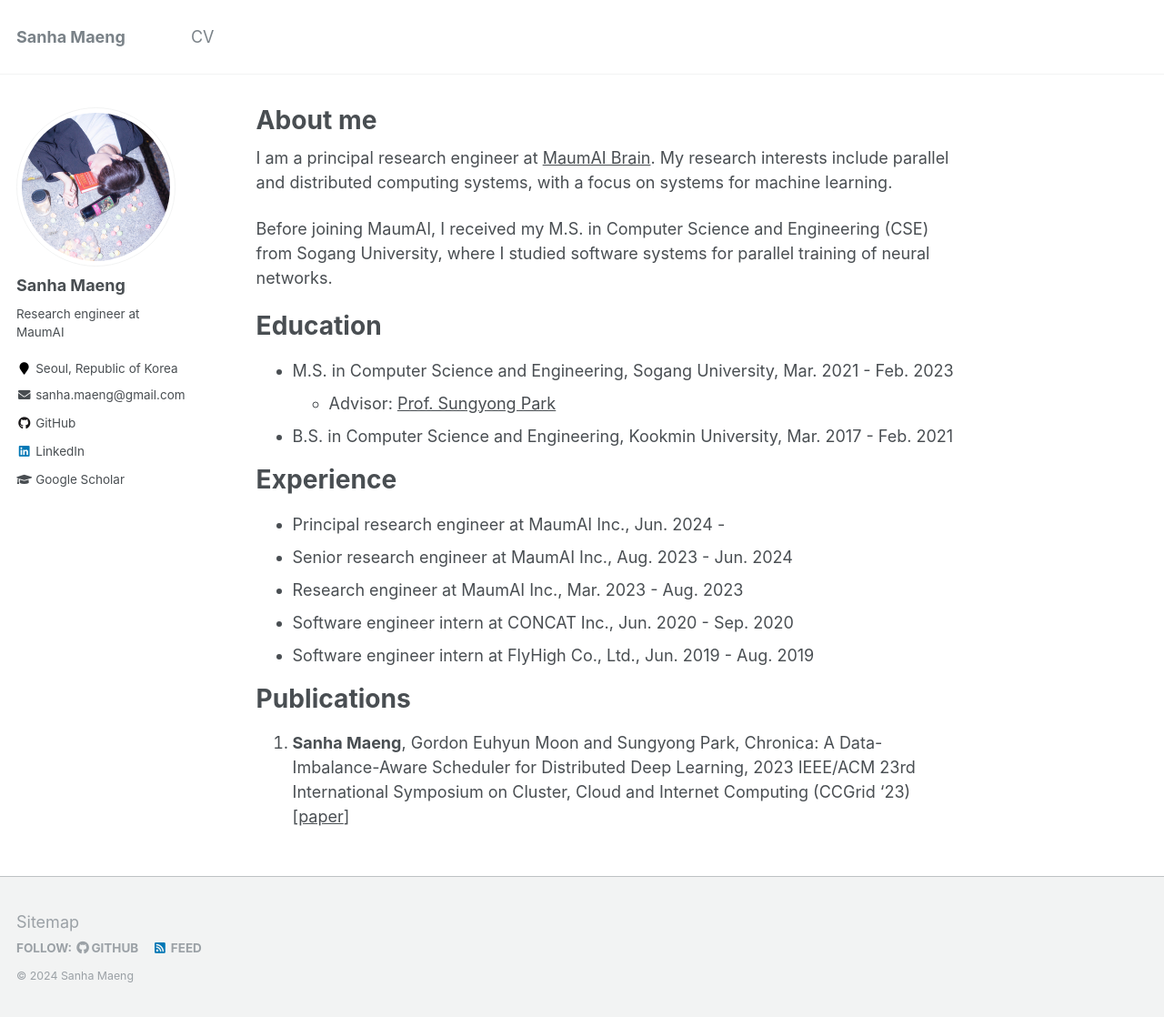
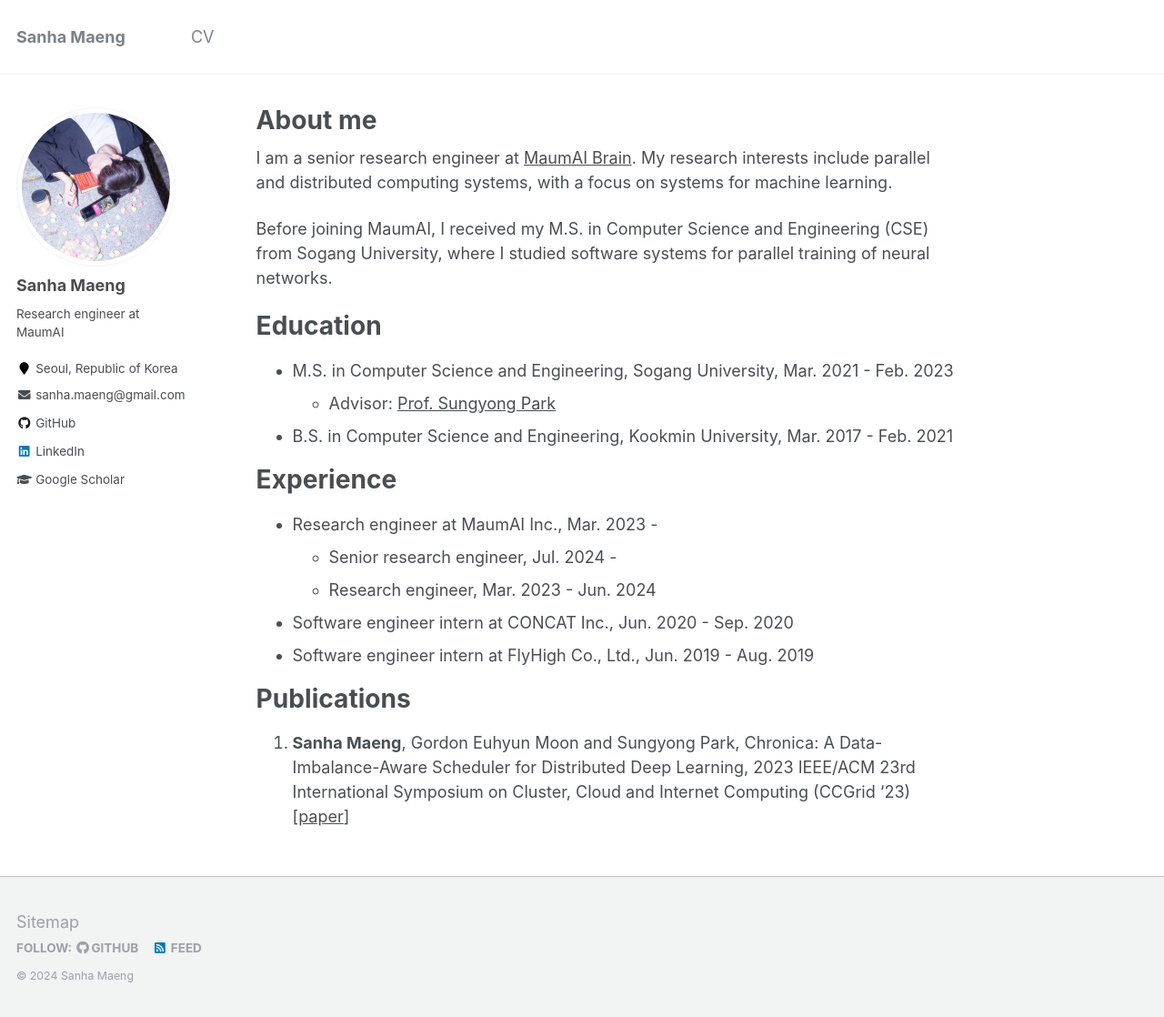
Before and after one commit to 9rum/9rum.github.io, a Jekyll site: the page built from _pages/about.md, in a window 1280 px wide and 1118 px high. Shown: the whole window at 91% size. Built offline with Jekyll 4.4.1, drawn with Linux system fonts in a browser that asks for light colours.

Commit message:
files: update CV _pages: update about page

```diff
--- a/_pages/about.md
+++ b/_pages/about.md
@@ -7,7 +7,7 @@ redirect_from:
   - /about.html
 ---
 
-I am a principal research engineer at [MaumAI Brain](https://maum-ai.github.io/).
+I am a senior research engineer at [MaumAI Brain](https://maum-ai.github.io/).
 My research interests include parallel and distributed computing systems, with a focus on systems for machine learning.
 
 Before joining MaumAI, I received my M.S. in Computer Science and Engineering (CSE) from Sogang University, where I studied software systems for parallel training of neural networks.
@@ -20,9 +20,9 @@ Education
 
 Experience
 ==========
-- Principal research engineer at MaumAI Inc., Jun. 2024 -
-- Senior research engineer at MaumAI Inc., Aug. 2023 - Jun. 2024
-- Research engineer at MaumAI Inc., Mar. 2023 - Aug. 2023
+- Research engineer at MaumAI Inc., Mar. 2023 -
+  - Senior research engineer, Jul. 2024 -
+  - Research engineer, Mar. 2023 - Jun. 2024
 - Software engineer intern at CONCAT Inc., Jun. 2020 - Sep. 2020
 - Software engineer intern at FlyHigh Co., Ltd., Jun. 2019 - Aug. 2019
 
```
Also changed, not shown: 1 other file.
